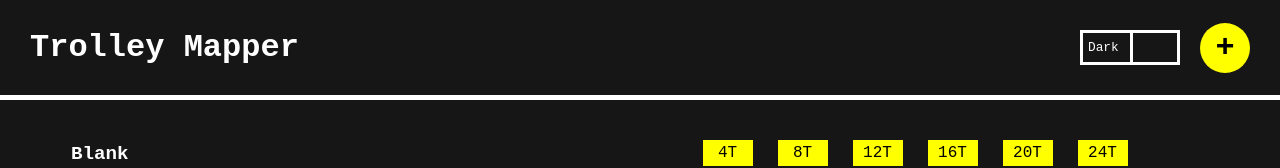
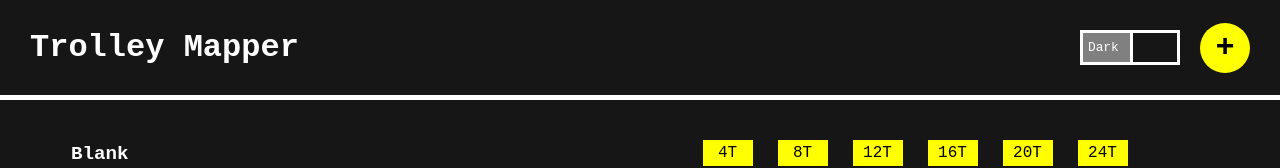
Before and after one commit to LGRV-alt/TrolleyMapper, a plain HTML site: page index.html in a window 1280 px wide. In both pictures the pointer is over the element 1106 px from the left and 47 px from the top of the page. Shown: the top 168 px of the page. Drawn offline with Linux system fonts and the light colour scheme.

Commit message:
small changes to buttons

```diff
--- a/style.css
+++ b/style.css
@@ -102,6 +102,10 @@ body {
   cursor: pointer;
   width: 100px;
   border: solid;
+}
+
+.theme_btn div:hover {
+  background-color: gray;
 }
 
 .toggle_mode {
```
